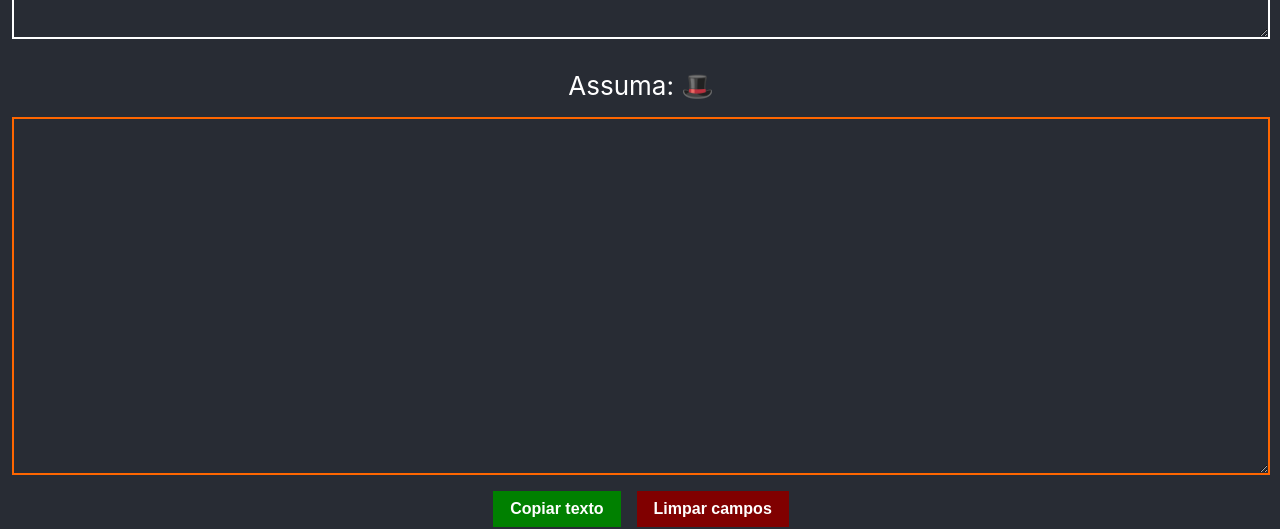
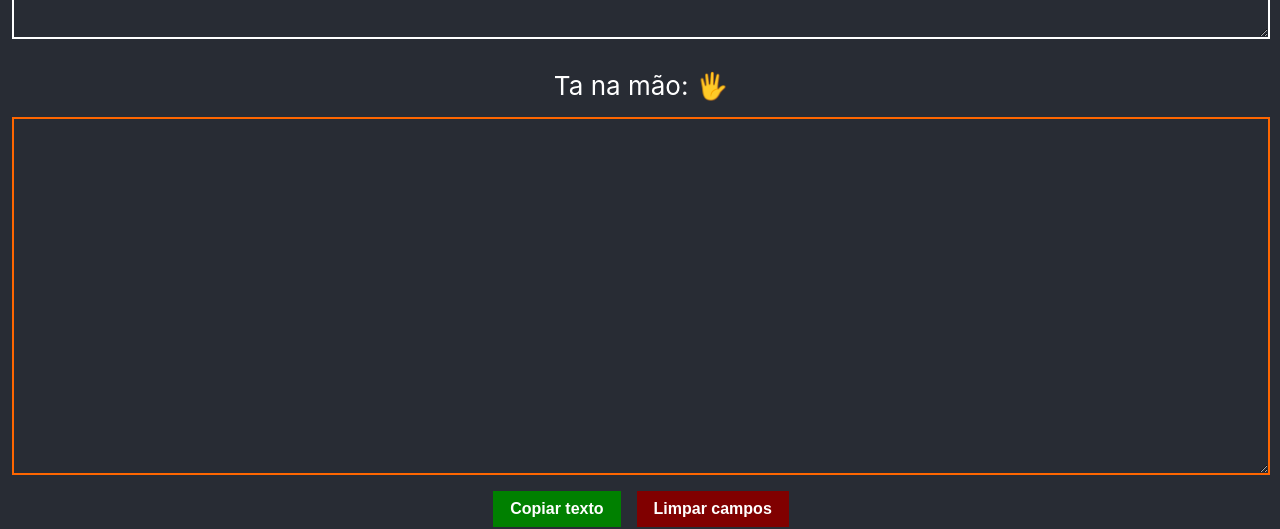
Before and after one commit to murilodpl/gordog-script, a React (Vite) app: page /aspas in a window 1280 px wide. Shown: the part 503-1032 px from the top of the page. Built offline with nearby package versions, Linux system fonts and the light colour scheme.

Commit message:
Update ConvertAspas.tsx

```diff
--- a/src/components/ConvertAspas.tsx
+++ b/src/components/ConvertAspas.tsx
@@ -60,7 +60,7 @@ export default function ConvertAspas() {
                 <textarea name="input" id="input" value={data.input} onChange={handleChange}></textarea>
             </label>
             <br />
-            <label htmlFor="output">Assuma: 🎩
+            <label htmlFor="output">Ta na mão: 🖐
                 <textarea name="output" id="output" disabled value={data.output}></textarea>
             </label>
 
```
